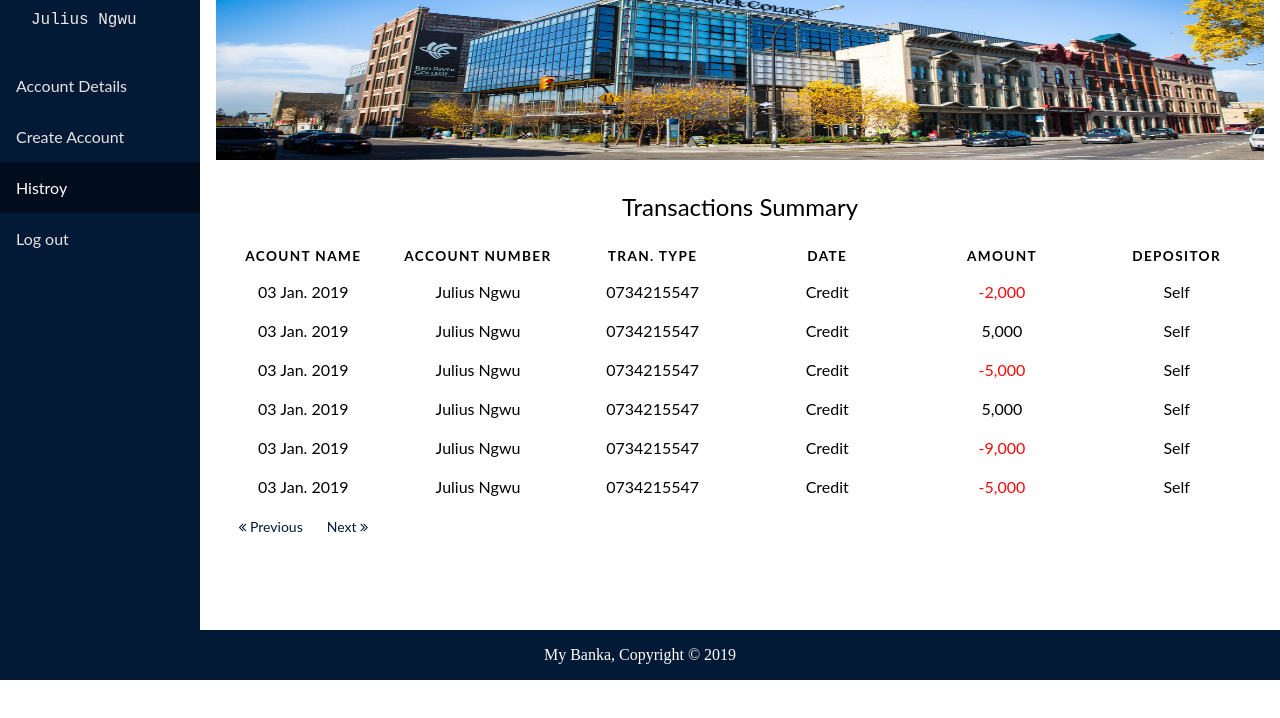
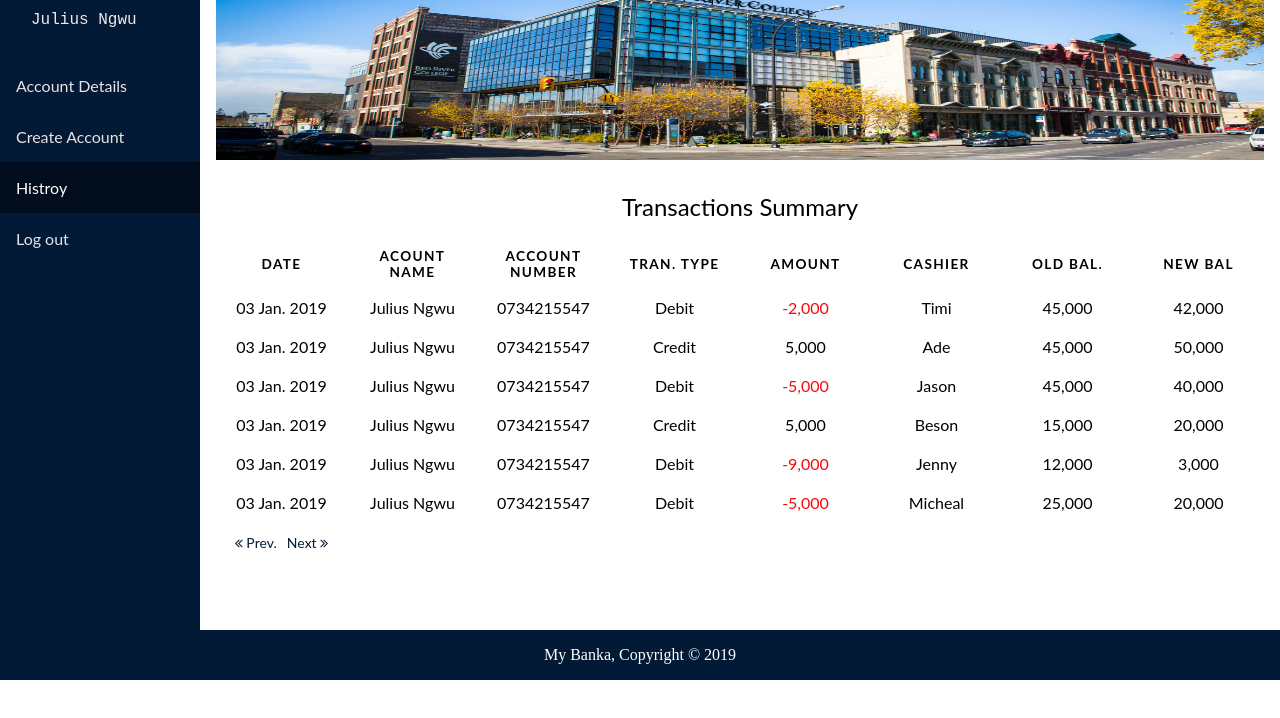
Before and after one commit to czarjulius/Banka, a plain HTML site: page transaction_detail.html in a window 1280 px wide. Shown: the part 120-838 px from the top of the page. Drawn offline with Linux system fonts and the light colour scheme.

Commit message:
fix(table-history): added the old and new account balance
ensure the account type are in order

[Delivers #164965022]

```diff
--- a/css/transaction_detail.css
+++ b/css/transaction_detail.css
@@ -25,7 +25,7 @@ th, td {
 }
 
 .nextPrevious td a{
-  padding: 10px;
+  padding: 3px;
   font-size: 14px;
   color: rgb(3, 26, 54);
 }
--- a/transaction_detail.html
+++ b/transaction_detail.html
@@ -36,12 +36,15 @@
               <caption>Transactions Summary</caption>
               <thead>
                 <tr>
+                  <th scope="col">Date</th>
                     <th scope="col">Acount Name</th>
                     <th scope="col">Account Number</th>
                     <th scope="col">Tran. Type</th>
-                    <th scope="col">Date</th>
                     <th scope="col">Amount</th>
-                    <th scope="col">Depositor</th>
+                    <th scope="col">Cashier</th>
+                    <th scope="col">Old BAl.</th>
+                    <th scope="col">New Bal</th>
+
                 </tr>
               </thead>
               <tbody>
@@ -49,9 +52,12 @@
                   <td>03 Jan. 2019</td>
                   <td data-label="Account Name" scope="row">Julius Ngwu</td>
                   <td data-label="Account Number">0734215547</td>
-                  <td data-label="Tran type">Credit</td>
+                  <td data-label="Tran type">Debit</td>
                   <td data-label="Tran Amount" class="debit-cash">-2,000</td>
-                  <td data-label="Depositor">Self</td>
+                  <td data-label="Cashier">Timi</td>
+                  <td data-label="Old Bal.">45,000</td>
+                  <td data-label="New Bal">42,000</td>
+
                 </tr>
                 <tr>
                     <td>03 Jan. 2019</td>
@@ -59,15 +65,19 @@
                     <td data-label="Account Number">0734215547</td>
                     <td data-label="Tran type">Credit</td>
                     <td data-label="Tran Amount">5,000</td>
-                    <td data-label="Depositor">Self</td>
+                    <td data-label="Cashier">Ade</td>
+                    <td data-label="Old Bal.">45,000</td>
+                    <td data-label="New Bal">50,000</td>
                 </tr>
                 <tr>
                     <td>03 Jan. 2019</td>
                     <td data-label="Account Name" scope="row">Julius Ngwu</td>
                     <td data-label="Account Number">0734215547</td>
-                    <td data-label="Tran type">Credit</td>
+                    <td data-label="Tran type">Debit</td>
                     <td data-label="Tran Amount" class="debit-cash">-5,000</td>
-                    <td data-label="Depositor">Self</td>
+                    <td data-label="Cashier">Jason</td>
+                    <td data-label="Old Bal.">45,000</td>
+                    <td data-label="New Bal">40,000</td>
                 </tr>
                 <tr>
                     <td>03 Jan. 2019</td>
@@ -75,27 +85,33 @@
                     <td data-label="Account Number">0734215547</td>
                     <td data-label="Tran type">Credit</td>
                     <td data-label="Tran Amount">5,000</td>
-                    <td data-label="Depositor">Self</td>
+                    <td data-label="Cashier">Beson</td>
+                    <td data-label="Old Bal.">15,000</td>
+                    <td data-label="New Bal">20,000</td>
                 </tr>
                 <tr>
                     <td>03 Jan. 2019</td>
                     <td data-label="Account Name" scope="row">Julius Ngwu</td>
                     <td data-label="Account Number">0734215547</td>
-                    <td data-label="Tran type">Credit</td>
+                    <td data-label="Tran type">Debit</td>
                     <td data-label="Tran Amount" class="debit-cash">-9,000</td>
-                    <td data-label="Depositor">Self</td>
+                    <td data-label="Cashier">Jenny</td>
+                    <td data-label="Old Bal.">12,000</td>
+                    <td data-label="New Bal">3,000</td>
                 </tr>
                 <tr>
                     <td>03 Jan. 2019</td>
                     <td data-label="Account Name" scope="row">Julius Ngwu</td>
                     <td data-label="Account Number">0734215547</td>
-                    <td data-label="Tran type">Credit</td>
+                    <td data-label="Tran type">Debit</td>
                     <td data-label="Tran Amount" class="debit-cash">-5,000</td>
-                    <td data-label="Depositor">Self</td>
+                    <td data-label="Cashier">Micheal</td>
+                    <td data-label="Old Bal.">25,000</td>
+                    <td data-label="New Bal">20,000</td>
                 </tr>
                 <tr class="nextPrevious">
                   <td scope="row">
-                    <a href="#" ><i class="fa fa-angle-double-left"></i> Previous</i></a>
+                    <a href="#" ><i class="fa fa-angle-double-left"></i> Prev.</i></a>
                     <a href="#" >Next <i class="fa fa-angle-double-right"></i></i></a>
                   </td>
                   <td class="table-footer"></td>
```
Also changed, not shown: admin_activate_user.html (+3 -9 lines), admin_edit_role.html (+4 -10 lines), admin_edit_user.html (+7 -7 lines), credit_user.html (+0 -1 lines), debit_user.html (+0 -1 lines), staff_edit_user.html (+7 -8 lines).
